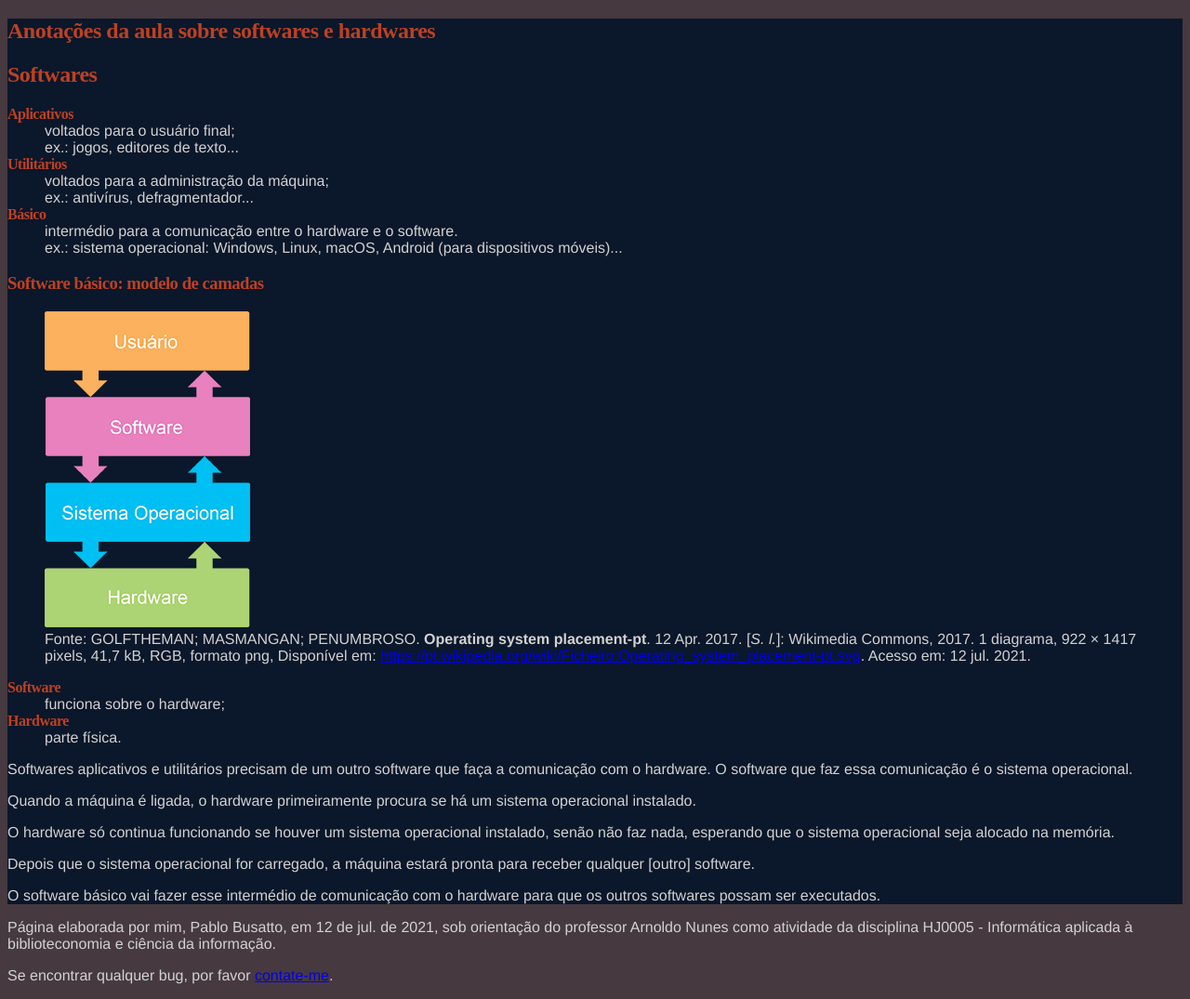
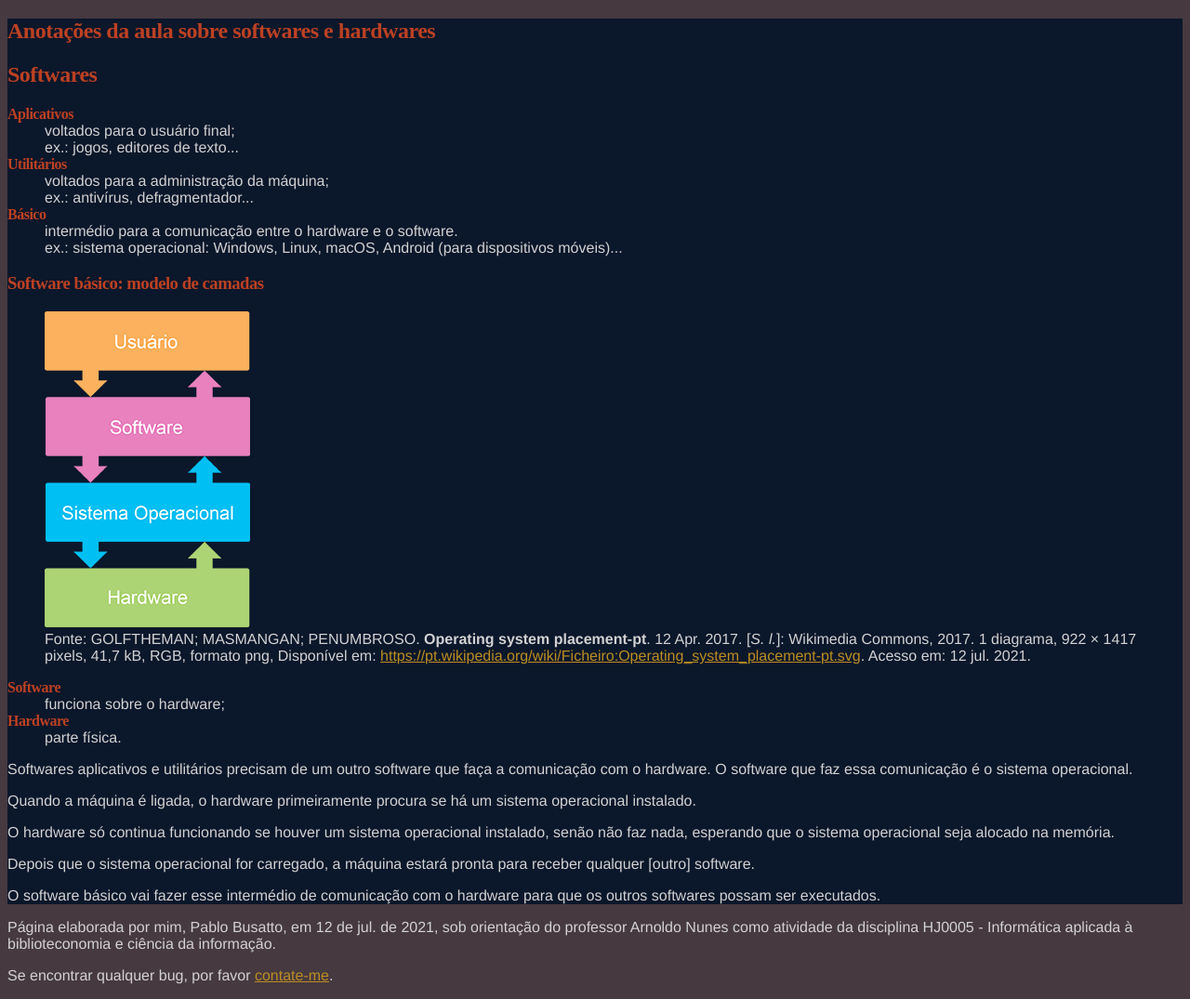
Before and after one commit to PabloBF/pablobf.github.io, a Jekyll site: the page ufc/informatica-aplicada/index.html, which Jekyll copies as it is, in a window 1280 px wide. Shown: the whole page at 93% size. Built offline with Jekyll 4.4.1, drawn with Linux system fonts in a browser that asks for light colours; a script that is not in the unit is left out.

Commit message:
link colors

```diff
--- a/ufc/informatica-aplicada/index.html
+++ b/ufc/informatica-aplicada/index.html
@@ -21,6 +21,14 @@
 			font-family: proxima-nova-condensed,serif;
 			letter-spacing: -.5px;
 			font-weight: 800;
+		}
+
+		a:link {
+			color: #BC8E23;
+		}
+
+		a:visited {
+			color: #BC8E23;
 		}
 
 		dt {
```
